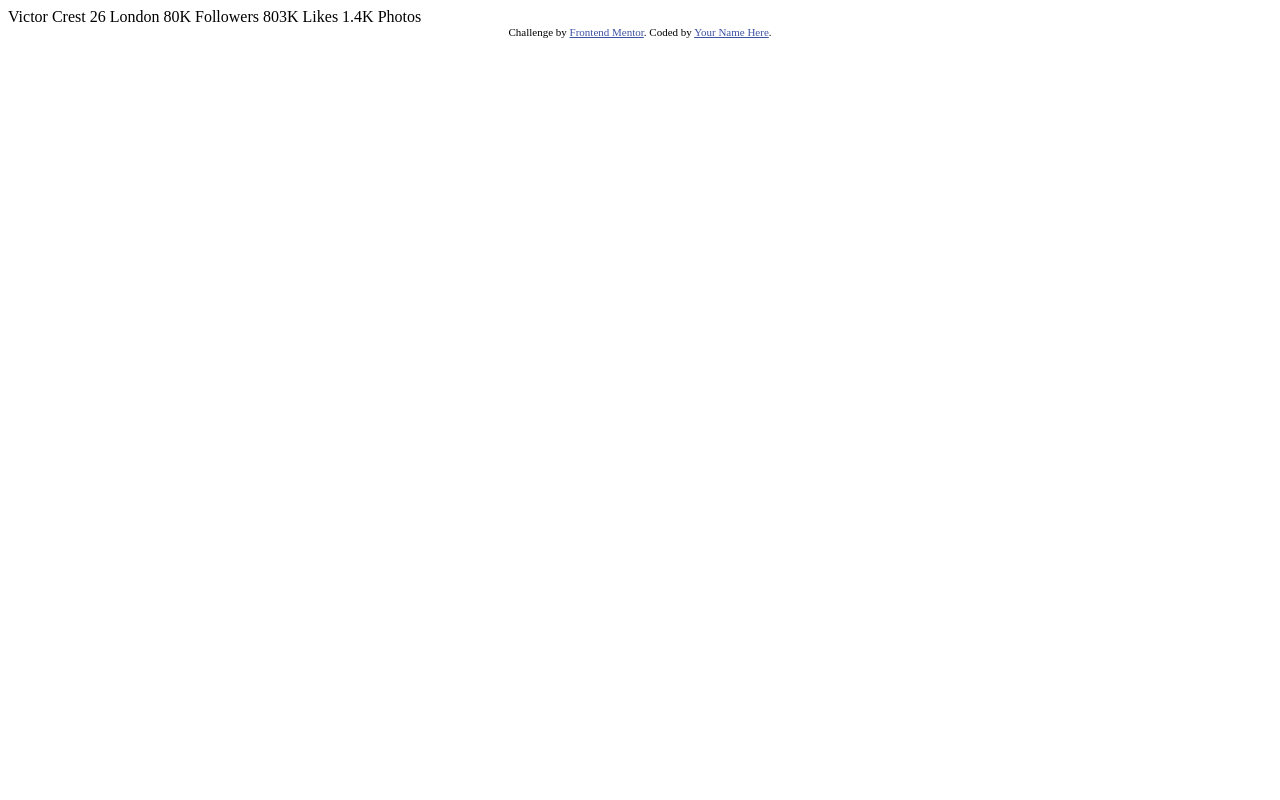
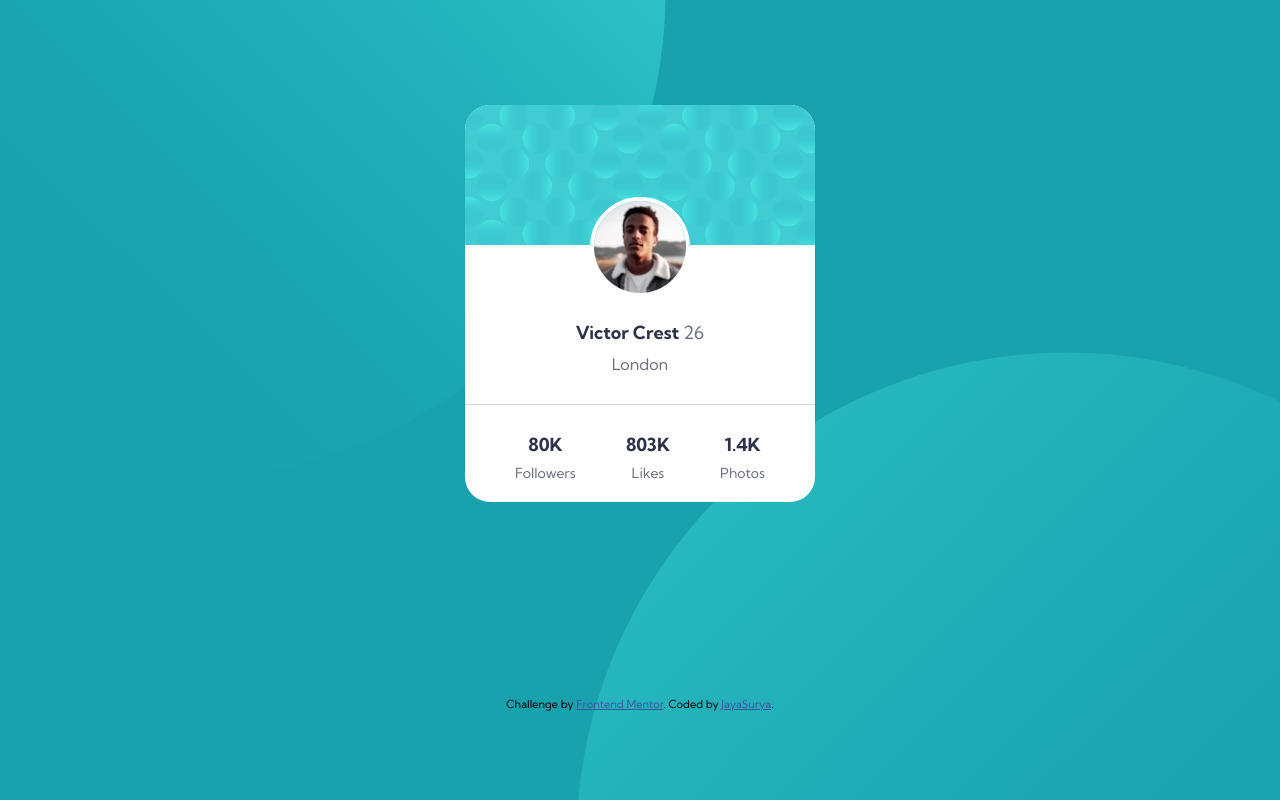
Before and after one commit to jayaxsurya/Profile-card-component, a plain HTML site: page index.html in a window 1280 px wide. Drawn offline with Linux system fonts and the light colour scheme.

Commit message:
fix: Final files are added

```diff
--- a/index.html
+++ b/index.html
@@ -5,6 +5,11 @@
   <meta name="viewport" content="width=device-width, initial-scale=1.0"> <!-- displays site properly based on user's device -->
 
   <link rel="icon" type="image/png" sizes="32x32" href="./images/favicon-32x32.png">
+  <link rel="stylesheet" href="styles.css">
+
+  <link rel="preconnect" href="https://fonts.googleapis.com">
+  <link rel="preconnect" href="https://fonts.gstatic.com" crossorigin>
+  <link href="https://fonts.googleapis.com/css2?family=Kumbh+Sans:wght@100..900&display=swap" rel="stylesheet">
 
   <title>Frontend Mentor | Profile card component</title>
 
@@ -15,21 +20,41 @@
   </style>
 </head>
 <body>
-  Victor Crest
-  26
-  London
 
-  80K
-  Followers
+  <div class="container">
+    <div class="wrapper">
+      <img src="./images/bg-pattern-card.svg" alt="bg-pattern-card">
+      <div class="content">
+        <img src="./images/image-victor.jpg" alt="image-victor">
 
-  803K
-  Likes
+        <h2>Victor Crest <span>26</span></h2>
+        <p>London</p>
 
-  1.4K
-  Photos
+      </div>
+
+        <div class="bottom">
+          <div>
+            <p class="num">80K</p>
+            <p>Followers</p>
+          </div>
+          <div>
+            <p class="num">803K</p>
+            <p>Likes</p>
+          </div>
+          <div>
+            <p class="num">1.4K</p>
+            <p>Photos</p>
+          </div>
+        </div>
+
+    </div>
+  </div>
+
+
+
   <div class="attribution">
     Challenge by <a href="https://www.frontendmentor.io?ref=challenge" target="_blank">Frontend Mentor</a>.
-    Coded by <a href="#">Your Name Here</a>.
+    Coded by <a href="#">JayaSurya</a>.
   </div>
 </body>
 </html>
--- a/styles.css
+++ b/styles.css
@@ -0,0 +1,87 @@
+*,
+::before,
+::after {
+    margin: 0;
+    padding: 0;
+    border: 0;
+    box-sizing: border-box;
+}
+
+/*  */
+
+body {
+
+    font-family:"Kumbh Sans", sans-serif;;
+    display: grid;
+    place-items: center;
+    min-height: 100vh;
+    background-color:  hsl(185, 75%, 39%);
+    background-image: url(./images/bg-pattern-top.svg),
+    url(./images/bg-pattern-bottom.svg);
+    background-repeat: no-repeat;
+    background-position: right 48vw bottom 40vh,
+        left 45vw top 44vh;
+
+}
+
+.container {
+    text-align: center;
+
+}
+
+.wrapper {
+    max-width: 420px;
+    background-color: #fff;
+    border-radius: 25px;
+    overflow: hidden;
+    margin: 1rem;
+}
+
+.content img {
+    width: 100px;
+    height: 100px;
+    border-radius: 50%;
+    border: 4px solid #fff;
+    margin-top: -52px;
+    margin-bottom: 20px;
+}
+
+.content h2 {
+    color: hsl(229, 23%, 23%);
+    font-size: 18px;
+    font-weight: 700;
+    margin-bottom: 10px;
+
+}
+
+.content h2 span {
+     color:  hsl(227, 10%, 46%);
+     font-weight: 400;
+}
+
+.content p {
+    color:  hsl(227, 10%, 46%);
+    font-size: 16px;
+    font-weight: 400;
+}
+
+.bottom {
+    display: flex;
+    justify-content: space-between;
+    padding: 20px 50px;
+    border-top: 1px solid hsla(227, 10%, 46%, 0.3);
+    margin-top: 30px;
+}
+
+.bottom p.num {
+    font-size: 18px;
+    color: hsl(229, 23%, 23%);
+    font-weight: bold;
+    margin-bottom: 5px;;
+}
+
+.bottom p {
+    color:  hsl(227, 10%, 46%);
+    margin-top: 8px;
+    font-size: 14px;
+}
```
